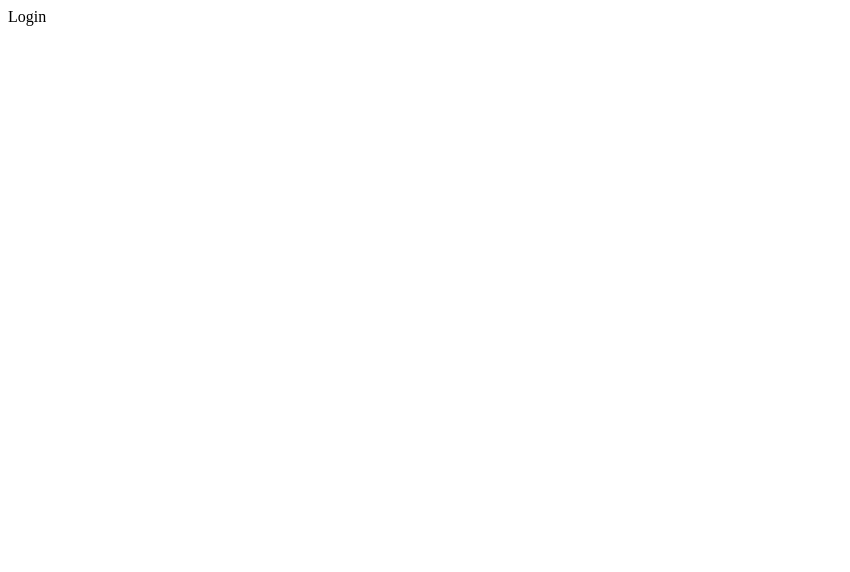
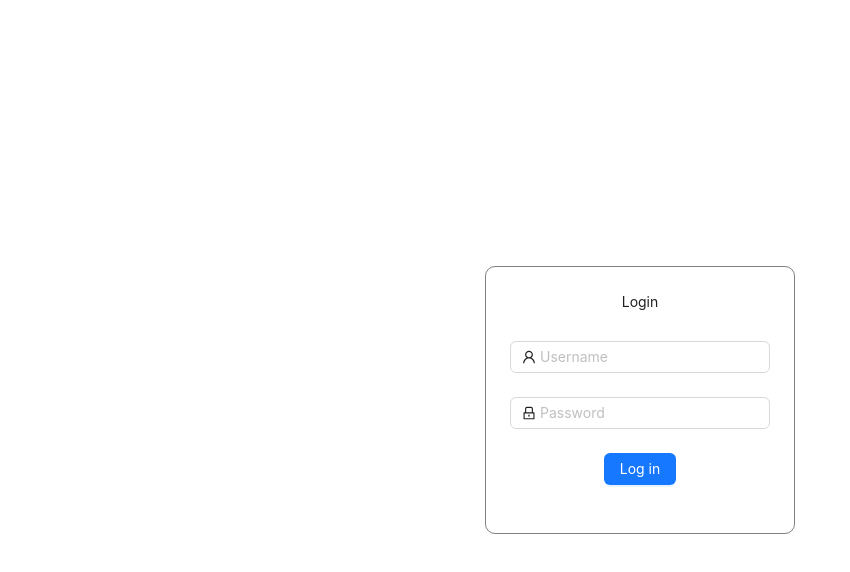
Before and after one commit to zf49/react-project, a React (Create React App) app in the folder my-app/: page /#/login in a window 1280 px wide. Shown: the top 572 px of the page, without its empty margins (0-850 px from the left). Built offline with nearby package versions, Linux system fonts and the light colour scheme.

Commit message:
login page

```diff
--- a/my-app/package.json
+++ b/my-app/package.json
@@ -12,7 +12,7 @@
     "http-proxy-middleware": "^2.0.6",
     "react": "^18.2.0",
     "react-dom": "^18.2.0",
-    "react-router-dom": "^6.4.3",
+    "react-router-dom": "^6.8.1",
     "react-scripts": "5.0.1",
     "sass": "^1.56.1",
     "web-vitals": "^2.1.4"
--- a/my-app/src/App.css
+++ b/my-app/src/App.css
@@ -1 +1,22 @@
-/* @import '~antd/dist/antd.css' */
+/* @import '~antd/dist/antd.css' */html,body{height:100%;}
+html,body,h1,h2,h3,h4,h5,h6,div,dl,dt,dd,ul,ol,li,p,blockquote,pre,hr,figure,table,caption,th,td,form,fieldset,legend,input,button,textarea,menu{margin:0;padding:0;}
+header,footer,section,article,aside,nav,hgroup,address,figure,figcaption,menu,details{display:block;}
+table{border-collapse:collapse;border-spacing:0;}
+caption,th{text-align:left;font-weight:normal;}
+html,body,fieldset,img,iframe,abbr{border:0;}
+i,cite,em,var,address,dfn{font-style:normal;}
+[hidefocus],summary{outline:0;}
+li{list-style:none;}
+h1,h2,h3,h4,h5,h6,small{font-size:100%;}
+sup,sub{font-size:83%;}
+pre,code,kbd,samp{font-family:inherit;}
+q:before,q:after{content:none;}
+textarea{overflow:auto;resize:none;}
+label,summary{cursor:default;}
+a,button{cursor:pointer;}
+h1,h2,h3,h4,h5,h6,em,strong,b{font-weight:bold;}
+del,ins,u,s,a,a:hover{text-decoration:none;}
+body,textarea,input,button,select,keygen,legend{font:12px/1.14 Microsoft YaHei,arial,\5b8b\4f53;color:#333;outline:0;}
+body{background:#fff;}
+a,a:hover{color:#333;}
+*{box-sizing: border-box;}
--- a/my-app/src/App.js
+++ b/my-app/src/App.js
@@ -1,6 +1,6 @@
 
 
-
+import './App.css'
 import {HashRouter} from 'react-router-dom'
 import IndexRouter from './router/IndexRouter'
 
--- a/my-app/src/component/sandbox/TopBar.js
+++ b/my-app/src/component/sandbox/TopBar.js
@@ -1,22 +1,24 @@
-import React, { useState } from 'react'
+
+import React, { useEffect, useState } from 'react'
+import {useNavigate} from 'react-router-dom';
+
 import {
   MenuFoldOutlined,
   MenuUnfoldOutlined,
-  UploadOutlined,
   UserOutlined,
-  VideoCameraOutlined,
-  DownOutlined,
-  SmileOutlined,
 } from '@ant-design/icons';
-
-
-
 
 
 import { Layout, Menu,Dropdown, Space ,Avatar } from 'antd';
 const { Header, Sider, Content } = Layout;
 
-export default function TopBar() {
+
+
+export default function TopBar(props) {
+
+  const navigate = useNavigate();
+
+
 
     const [collapsed, setCollapsed] = useState(false)
 
@@ -24,16 +26,28 @@ export default function TopBar() {
             setCollapsed(!collapsed)
     }
 
+    const [name, setName] = useState('')
+
+
+      useEffect(() => {
+       setName(localStorage.getItem('token'))
+      }, [])
+
 
     const items = [
         {
           key: '1',
-          label: "111"
+          label: name
         },
         {
             key: '4',
             danger: true,
-            label: 'a danger item',
+            label: 'Login Out',
+            onClick: ()=>{
+              console.log(props)
+              localStorage.removeItem("token")
+              navigate('/login')
+            }
           },
       ];
 
--- a/my-app/src/view/login/Login.js
+++ b/my-app/src/view/login/Login.js
@@ -1,11 +1,93 @@
 import React from 'react'
+
+import img from './../../img/background.jpeg'
+
+import { LockOutlined, UserOutlined } from '@ant-design/icons';
+import { Button, Checkbox, Form, Input } from 'antd';
 
 
 
 export default function Login() {
+
+
+  const onFinish = (values) => {
+    console.log('Received values of form: ', values);
+  };
+
+
+
+
     return (
-        <div>
-            Login
-        </div>
+      <div style={{
+        'backgroundImage':`url(${img}) no repeat`,
+
+        height:'100vh',
+
+
+
+
+      }}>
+        {/* {img} */}
+      <div style={{
+        border:'1px solid grey',
+        'borderRadius':'10px',
+        'padding':'2em',
+        position: 'absolute',
+        top: '50%',
+        left: '50%',
+        'transform': 'translate(-50%, -50%)',
+        backgroundColor:'white'
+      }}>
+      <Form
+      name="normal_login"
+      className="login-form"
+      initialValues={{
+        remember: true,
+      }}
+      onFinish={onFinish}
+    >
+      <div style={{
+        textAlign:'center',
+        marginBottom:'2em'
+      }}>{'Login'}</div>
+      <Form.Item
+        name="username"
+        rules={[
+          {
+            required: true,
+            message: 'Please input your Username!',
+          },
+        ]}
+      >
+        <Input prefix={<UserOutlined className="site-form-item-icon" />} placeholder="Username" />
+      </Form.Item>
+      <Form.Item
+        name="password"
+        rules={[
+          {
+            required: true,
+            message: 'Please input your Password!',
+          },
+        ]}
+      >
+        <Input
+          prefix={<LockOutlined className="site-form-item-icon" />}
+          type="password"
+          placeholder="Password"
+        />
+      </Form.Item>
+
+      <Form.Item style={{
+        textAlign:'center'
+      }}>
+        <Button type="primary" htmlType="submit" className="login-form-button">
+          Log in
+        </Button>
+      </Form.Item>
+
+    </Form>
+
+    </div>
+    </div>
     )
 }
```
Also changed, not shown: my-app/src/view/NewsSandBox/user-manage/UserList.js (+0 -13 lines), my-app/db/db.json, my-app/src/img/background.jpeg (added), 1 other file (tests, documents, lock files or other folders).
